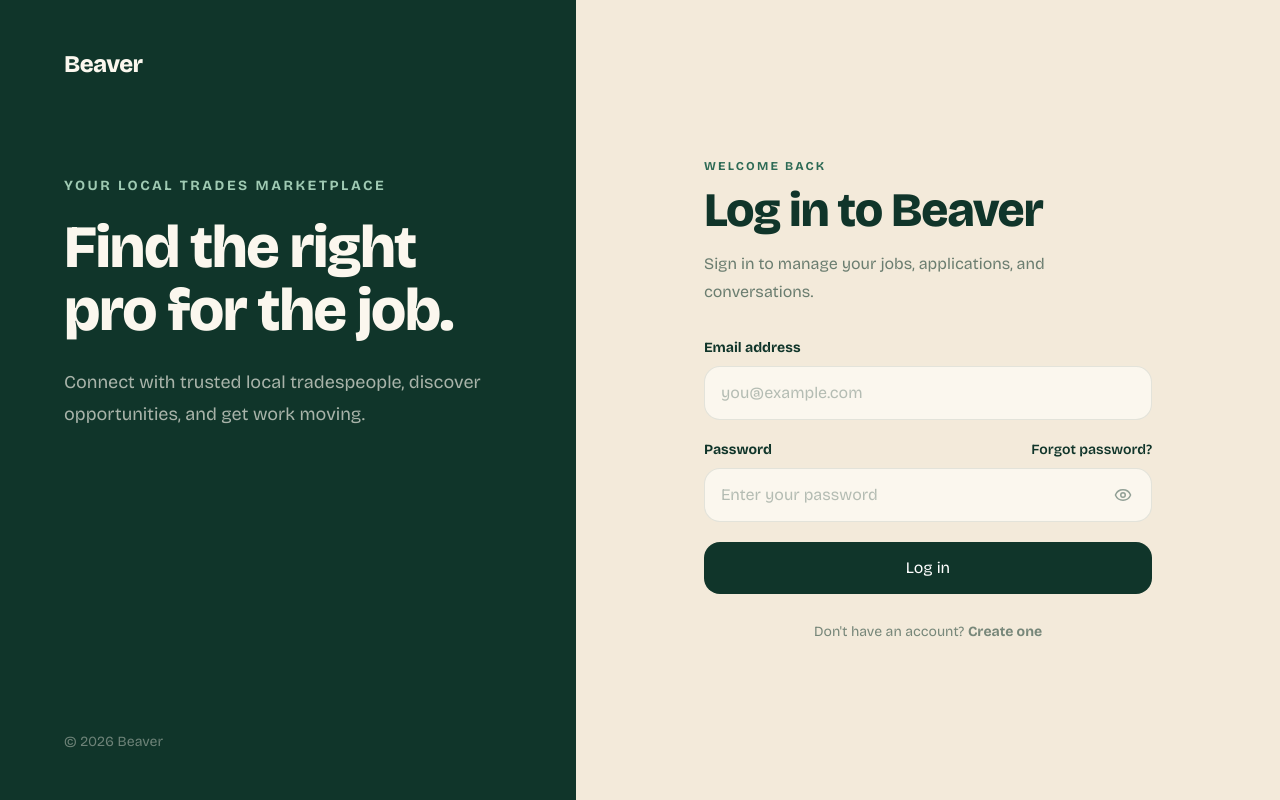
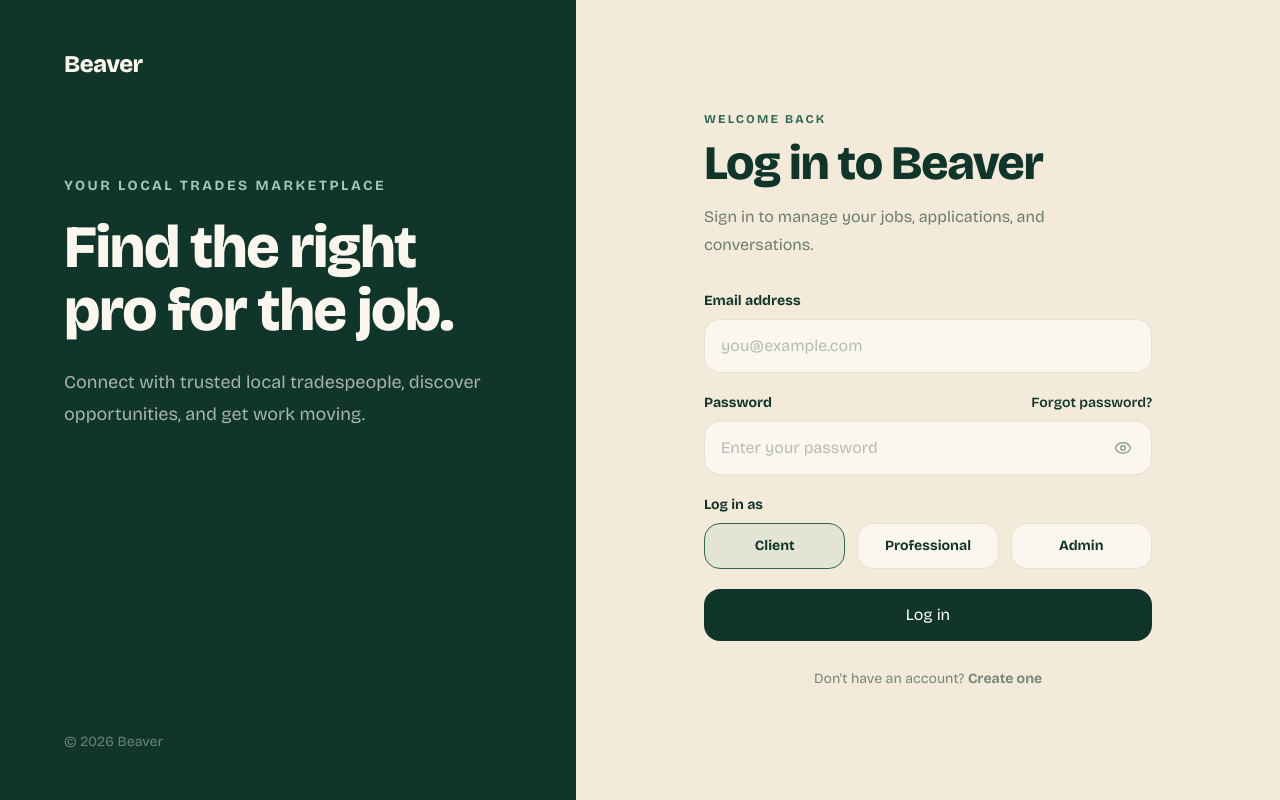
Before and after one commit to ghalox2003/Beaver, a React (Vite) app: page /login in a window 1280 px wide. Built offline with nearby package versions, Linux system fonts and the light colour scheme.

Commit message:
feat: redirect users to role dashboards

```diff
--- a/src/pages/LoginPage.tsx
+++ b/src/pages/LoginPage.tsx
@@ -1,12 +1,16 @@
 import { useState } from 'react'
 import type { FormEvent } from 'react'
 import { Eye, EyeOff, LoaderCircle } from 'lucide-react'
-import { Link } from 'react-router-dom'
+import { Link, useNavigate } from 'react-router-dom'
+
+type UserRole = 'client' | 'professional' | 'admin'
 
 function LoginPage() {
+  const navigate = useNavigate()
   const [error, setError] = useState('')
   const [isSubmitting, setIsSubmitting] = useState(false)
   const [showPassword, setShowPassword] = useState(false)
+  const [role, setRole] = useState<UserRole>('client')
 
   function handleSubmit(event: FormEvent<HTMLFormElement>) {
     event.preventDefault()
@@ -22,8 +26,17 @@ function LoginPage() {
     setError('')
     setIsSubmitting(true)
 
-    // Authentication will be connected to the backend later.
-    setIsSubmitting(false)
+    // Temporary frontend-only authentication until the backend is connected.
+    localStorage.setItem('beaver:authenticated', 'true')
+    localStorage.setItem('beaver:role', role)
+
+    const dashboardByRole: Record<UserRole, string> = {
+      client: '/client',
+      professional: '/professional',
+      admin: '/admin',
+    }
+
+    navigate(dashboardByRole[role], { replace: true })
   }
 
   return (
@@ -101,6 +114,56 @@ function LoginPage() {
           </div>
         </div>
 
+        <fieldset disabled={isSubmitting}>
+          <legend className="mb-2 block text-sm font-bold">
+            Log in as
+          </legend>
+
+          <div className="grid grid-cols-3 gap-3">
+            <label className="cursor-pointer rounded-2xl border border-forest-900/10 bg-paper p-3 transition has-[:checked]:border-forest-700 has-[:checked]:bg-sage/20">
+              <input
+                type="radio"
+                name="role"
+                value="client"
+                checked={role === 'client'}
+                onChange={() => setRole('client')}
+                className="sr-only"
+              />
+              <span className="block text-center text-sm font-bold">
+                Client
+              </span>
+            </label>
+
+            <label className="cursor-pointer rounded-2xl border border-forest-900/10 bg-paper p-3 transition has-[:checked]:border-forest-700 has-[:checked]:bg-sage/20">
+              <input
+                type="radio"
+                name="role"
+                value="professional"
+                checked={role === 'professional'}
+                onChange={() => setRole('professional')}
+                className="sr-only"
+              />
+              <span className="block text-center text-sm font-bold">
+                Professional
+              </span>
+            </label>
+
+            <label className="cursor-pointer rounded-2xl border border-forest-900/10 bg-paper p-3 transition has-[:checked]:border-forest-700 has-[:checked]:bg-sage/20">
+              <input
+                type="radio"
+                name="role"
+                value="admin"
+                checked={role === 'admin'}
+                onChange={() => setRole('admin')}
+                className="sr-only"
+              />
+              <span className="block text-center text-sm font-bold">
+                Admin
+              </span>
+            </label>
+          </div>
+        </fieldset>
+
         {error && (
           <p className="rounded-2xl bg-red-50 px-4 py-3 text-sm font-medium text-red-700">
             {error}
```
Also changed, not shown: 1 other file (tests, documents, lock files or other folders).
